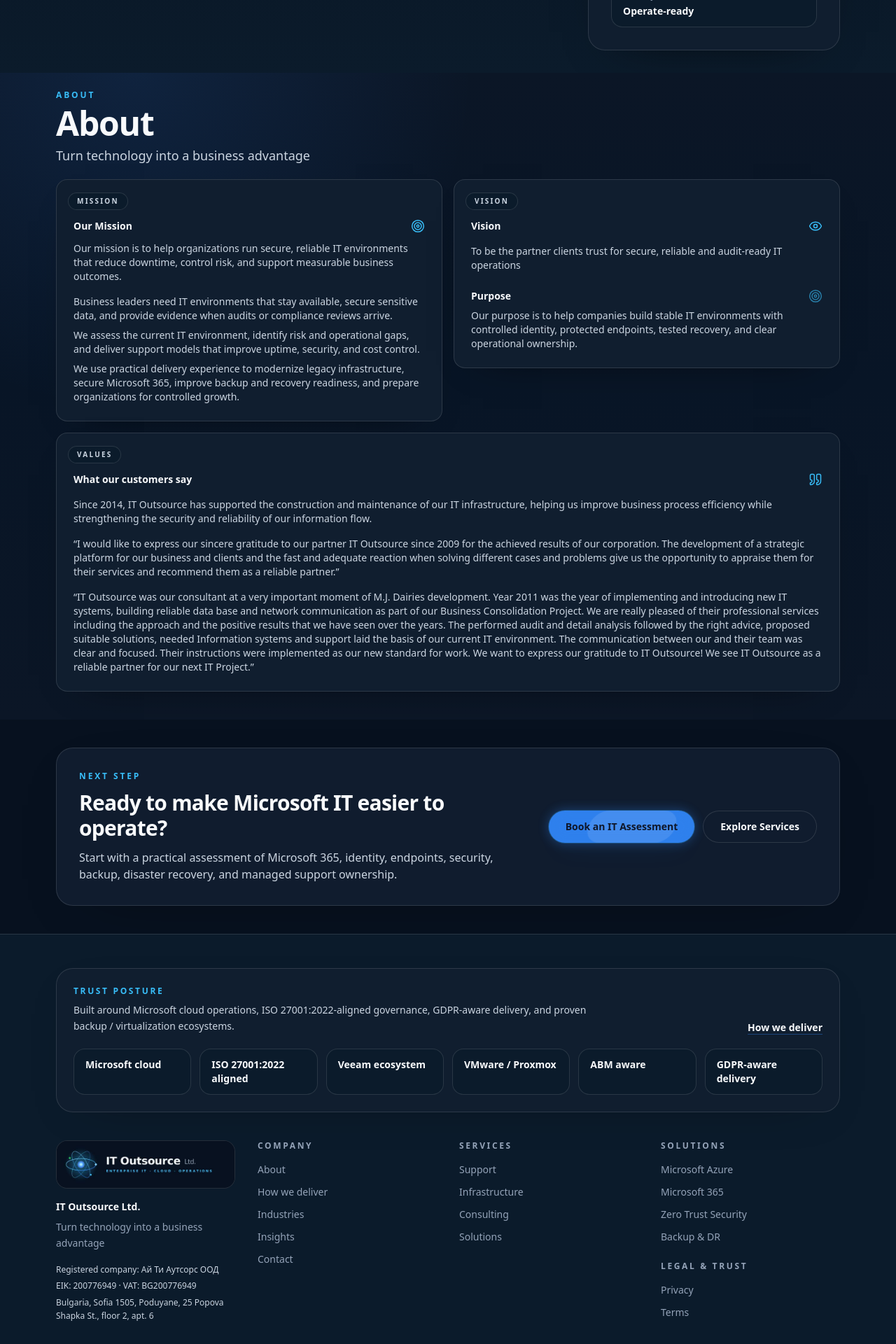
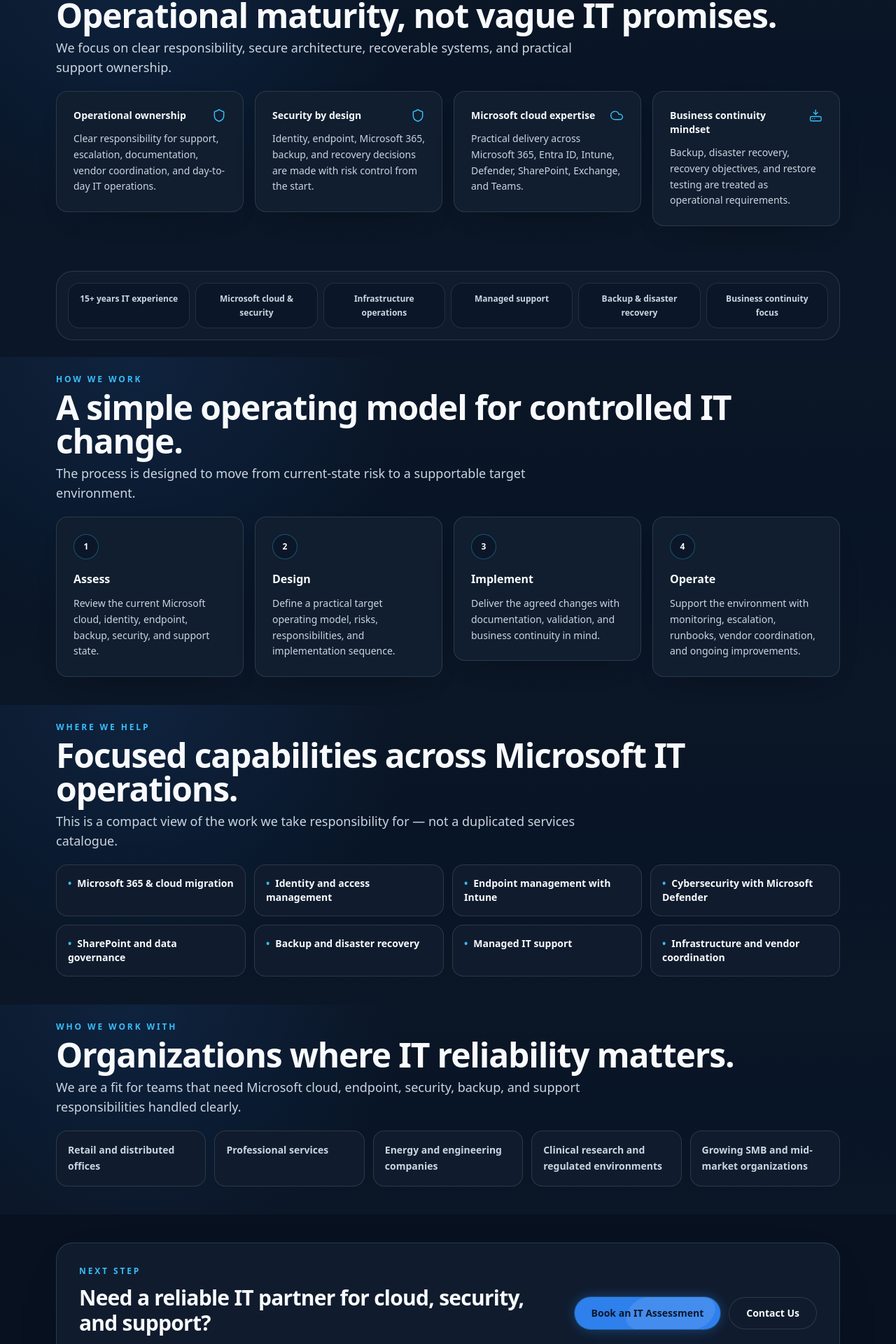
Before and after one commit to gushterovstefan/itosite, a React (Vite) app in the folder website/: page /about in a window 1280 px wide. Shown: the part 620-2540 px from the top of the page at 70% size. Built offline with nearby package versions, Linux system fonts and the light colour scheme.

Commit message:
Refocus about page on operational credibility

```diff
--- a/website/src/pages/About.jsx
+++ b/website/src/pages/About.jsx
@@ -1,89 +1,174 @@
-import PageHero from '../components/PageHero.jsx'
+import { Link } from 'react-router-dom'
 import GemSection from '../components/GemSection.jsx'
 import { Card } from '../components/Cards.jsx'
 import { Icon, icons } from '../components/Icons.jsx'
-import ConversionCta from '../components/ConversionCta.jsx'
-import { useContent } from '../content/index.jsx'
+import SheenButton from '../components/SheenButton.jsx'
+
+const pillars = [
+  {
+    title: 'Operational ownership',
+    body: 'Clear responsibility for support, escalation, documentation, vendor coordination, and day-to-day IT operations.',
+    icon: icons.governance
+  },
+  {
+    title: 'Security by design',
+    body: 'Identity, endpoint, Microsoft 365, backup, and recovery decisions are made with risk control from the start.',
+    icon: icons.security
+  },
+  {
+    title: 'Microsoft cloud expertise',
+    body: 'Practical delivery across Microsoft 365, Entra ID, Intune, Defender, SharePoint, Exchange, and Teams.',
+    icon: icons.cloud
+  },
+  {
+    title: 'Business continuity mindset',
+    body: 'Backup, disaster recovery, recovery objectives, and restore testing are treated as operational requirements.',
+    icon: icons.backup
+  }
+]
+
+const credibility = [
+  '15+ years IT experience',
+  'Microsoft cloud & security',
+  'Infrastructure operations',
+  'Managed support',
+  'Backup & disaster recovery',
+  'Business continuity focus'
+]
+
+const model = [
+  ['Assess', 'Review the current Microsoft cloud, identity, endpoint, backup, security, and support state.'],
+  ['Design', 'Define a practical target operating model, risks, responsibilities, and implementation sequence.'],
+  ['Implement', 'Deliver the agreed changes with documentation, validation, and business continuity in mind.'],
+  ['Operate', 'Support the environment with monitoring, escalation, runbooks, vendor coordination, and ongoing improvements.']
+]
+
+const capabilities = [
+  'Microsoft 365 & cloud migration',
+  'Identity and access management',
+  'Endpoint management with Intune',
+  'Cybersecurity with Microsoft Defender',
+  'SharePoint and data governance',
+  'Backup and disaster recovery',
+  'Managed IT support',
+  'Infrastructure and vendor coordination'
+]
+
+const clients = [
+  'Retail and distributed offices',
+  'Professional services',
+  'Energy and engineering companies',
+  'Clinical research and regulated environments',
+  'Growing SMB and mid-market organizations'
+]
 
 export default function About() {
-  const { content } = useContent()
-  const c = content.about
+  return (
+    <div className="bg-[#07111F] text-[#F8FAFC]">
+      <section className="relative overflow-hidden bg-[radial-gradient(circle_at_78%_12%,rgba(56,189,248,0.16),transparent_34%),linear-gradient(180deg,#07111F_0%,#0B1728_100%)] py-14 md:py-20">
+        <div className="pointer-events-none absolute inset-0 bg-[linear-gradient(to_right,rgba(255,255,255,0.045)_1px,transparent_1px),linear-gradient(to_bottom,rgba(255,255,255,0.03)_1px,transparent_1px)] bg-[size:72px_72px] opacity-30 [mask-image:radial-gradient(circle_at_70%_18%,black,transparent_68%)]" />
+        <div className="relative mx-auto max-w-6xl px-4">
+          <div className="max-w-3xl">
+            <div className="inline-flex items-center gap-3 rounded-full border border-white/[0.12] bg-[#101C2E] px-4 py-2 text-xs font-semibold uppercase tracking-[0.26em] text-[#CBD5E1]">
+              <span className="h-1.5 w-1.5 rounded-full bg-[#38BDF8]" aria-hidden="true" />
+              About IT Outsource Ltd.
+            </div>
+            <h1 className="mt-5 text-4xl font-semibold tracking-tight md:text-6xl">
+              Experienced IT ownership for cloud, security, and business operations.
+            </h1>
+            <p className="mt-5 max-w-2xl text-base leading-relaxed text-[#CBD5E1] md:text-lg">
+              IT Outsource Ltd. is a Sofia-based IT services company focused on Microsoft cloud, cybersecurity, endpoint management, infrastructure, backup, disaster recovery, and managed IT support.
+            </p>
+          </div>
+        </div>
+      </section>
 
-  return (
-    <div>
-      <PageHero
-        eyebrow={content.shared.ui.about}
-        title={content.shared.ui.about}
-        lead={content.shared.tagline}
-        subline={null}
-        primaryCta={{ to: '/contacts', label: content.shared.ui.contactUs ?? content.shared.ui.contact }}
-        secondaryCta={{ to: '/', label: content.shared.ui.home }}
-        aside={{
-          eyebrow: 'Company',
-          title: 'IT Outsource Ltd.',
-          lead: 'Reducing downtime, securing Microsoft environments, and improving recovery readiness.',
-          icon: 'mission',
-          items: [
-            { k: 'Focus', v: 'Risk control' },
-            { k: 'Approach', v: 'Evidence-led' },
-            { k: 'Delivery', v: 'Operate-ready' }
-          ]
-        }}
-      />
-
-      <GemSection eyebrow={content.shared.ui.about} title={content.shared.ui.about} lead={content.shared.tagline}>
-        <div className="grid gap-4 md:grid-cols-2">
-          <Card revealDelay={0.04} variant="steel" badge="Mission">
-            <div className="flex items-start justify-between gap-4">
-              <div className="text-sm font-semibold">{c.missionTitle}</div>
-              <Icon as={icons.mission} />
-            </div>
-            <div className="mt-3 text-sm text-[#CBD5E1]">{c.missionLead}</div>
-            <div className="mt-4 space-y-2 text-sm text-[#CBD5E1]">
-              {c.missionBody.map((p) => (
-                <p key={p}>{p}</p>
-              ))}
-            </div>
-          </Card>
-
-          <Card revealDelay={0.10} variant="steel" badge="Vision">
-            <div className="flex items-start justify-between gap-4">
-              <div className="text-sm font-semibold">{c.visionTitle}</div>
-              <Icon as={icons.vision} />
-            </div>
-            <div className="mt-4 space-y-2 text-sm text-[#CBD5E1]">
-              {c.visionBody.map((p) => (
-                <p key={p}>{p}</p>
-              ))}
-            </div>
-            <div className="mt-6 flex items-start justify-between gap-4">
-              <div className="text-sm font-semibold">{c.purposeTitle}</div>
-              <Icon as={icons.mission} className="opacity-60" />
-            </div>
-            <div className="mt-2 space-y-2 text-sm text-[#CBD5E1]">
-              {c.purposeBody.map((p) => (
-                <p key={p}>{p}</p>
-              ))}
-            </div>
-          </Card>
-        </div>
-
-        <div className="mt-4">
-          <Card revealDelay={0.16} variant="brand" badge="Values">
-            <div className="flex items-start justify-between gap-4">
-              <div className="text-sm font-semibold">{c.testimonialsTitle}</div>
-              <Icon as={icons.testimonial} />
-            </div>
-            <div className="mt-4 space-y-4 text-sm text-[#CBD5E1]">
-              {c.testimonials.map((t) => (
-                <p key={t}>{t}</p>
-              ))}
-            </div>
-          </Card>
+      <GemSection eyebrow="What we stand for" title="Operational maturity, not vague IT promises." lead="We focus on clear responsibility, secure architecture, recoverable systems, and practical support ownership.">
+        <div className="grid gap-4 md:grid-cols-2 lg:grid-cols-4">
+          {pillars.map((pillar, index) => (
+            <Card key={pillar.title} variant="steel" revealDelay={index * 0.04}>
+              <div className="flex items-start justify-between gap-4">
+                <h3 className="text-sm font-semibold text-[#F8FAFC]">{pillar.title}</h3>
+                <Icon as={pillar.icon} />
+              </div>
+              <p className="mt-3 text-sm leading-relaxed text-[#CBD5E1]">{pillar.body}</p>
+            </Card>
+          ))}
         </div>
       </GemSection>
 
-      <ConversionCta />
+      <section className="bg-[#0B1728] py-6">
+        <div className="mx-auto max-w-6xl px-4">
+          <div className="grid gap-2 rounded-3xl border border-white/[0.12] bg-[#101C2E] p-4 shadow-[0_18px_70px_-54px_rgba(0,0,0,0.85)] sm:grid-cols-2 lg:grid-cols-6">
+            {credibility.map((item) => (
+              <div key={item} className="rounded-2xl border border-white/[0.10] bg-[#0B1728] px-3 py-3 text-center text-xs font-semibold leading-relaxed text-[#CBD5E1]">
+                {item}
+              </div>
+            ))}
+          </div>
+        </div>
+      </section>
+
+      <GemSection eyebrow="How we work" title="A simple operating model for controlled IT change." lead="The process is designed to move from current-state risk to a supportable target environment.">
+        <div className="grid gap-4 md:grid-cols-4">
+          {model.map(([step, body], index) => (
+            <Card key={step} variant={index === 0 ? 'brand' : 'steel'}>
+              <div className="flex h-9 w-9 items-center justify-center rounded-full border border-[#38BDF8]/35 bg-[#0B1728] text-xs font-semibold text-[#F8FAFC]">
+                {index + 1}
+              </div>
+              <h3 className="mt-4 text-base font-semibold text-[#F8FAFC]">{step}</h3>
+              <p className="mt-3 text-sm leading-relaxed text-[#CBD5E1]">{body}</p>
+            </Card>
+          ))}
+        </div>
+      </GemSection>
+
+      <GemSection eyebrow="Where we help" title="Focused capabilities across Microsoft IT operations." lead="This is a compact view of the work we take responsibility for — not a duplicated services catalogue.">
+        <div className="grid gap-3 md:grid-cols-2 lg:grid-cols-4">
+          {capabilities.map((item) => (
+            <div key={item} className="rounded-2xl border border-white/[0.12] bg-[#101C2E] px-4 py-4 text-sm font-semibold text-[#F8FAFC] shadow-[0_18px_55px_-44px_rgba(0,0,0,0.85)]">
+              <span className="mr-2 text-[#38BDF8]">•</span>{item}
+            </div>
+          ))}
+        </div>
+      </GemSection>
+
+      <GemSection eyebrow="Who we work with" title="Organizations where IT reliability matters." lead="We are a fit for teams that need Microsoft cloud, endpoint, security, backup, and support responsibilities handled clearly.">
+        <div className="grid gap-3 md:grid-cols-5">
+          {clients.map((item) => (
+            <div key={item} className="rounded-2xl border border-white/[0.12] bg-[#101C2E] p-4 text-sm font-semibold leading-relaxed text-[#CBD5E1] shadow-[0_18px_55px_-44px_rgba(0,0,0,0.85)]">
+              {item}
+            </div>
+          ))}
+        </div>
+      </GemSection>
+
+      <section className="bg-[#07111F] py-8 md:py-10">
+        <div className="mx-auto max-w-6xl px-4">
+          <div className="rounded-3xl border border-white/[0.12] bg-[#101C2E] p-6 shadow-[0_22px_90px_-60px_rgba(0,0,0,0.75)] md:p-8">
+            <div className="grid gap-6 md:grid-cols-[1fr_auto] md:items-center">
+              <div>
+                <div className="text-xs font-semibold uppercase tracking-[0.24em] text-[#38BDF8]">Next step</div>
+                <h2 className="mt-3 text-2xl font-semibold tracking-tight text-[#F8FAFC] md:text-3xl">
+                  Need a reliable IT partner for cloud, security, and support?
+                </h2>
+                <p className="mt-3 max-w-2xl text-sm leading-relaxed text-[#CBD5E1] md:text-base">
+                  Let’s review your environment and define the next practical step.
+                </p>
+              </div>
+              <div className="flex flex-wrap gap-3 md:justify-end">
+                <SheenButton to="/contacts">Book an IT Assessment</SheenButton>
+                <Link
+                  to="/contacts"
+                  className="inline-flex items-center justify-center rounded-full border border-white/[0.12] bg-[#101C2E] px-6 py-3 text-sm font-semibold text-[#F8FAFC] transition hover:border-[#38BDF8]/45 hover:text-[#38BDF8] focus:outline-none focus-visible:ring-2 focus-visible:ring-[#38BDF8]/70"
+                >
+                  Contact Us
+                </Link>
+              </div>
+            </div>
+          </div>
+        </div>
+      </section>
     </div>
   )
 }
```
